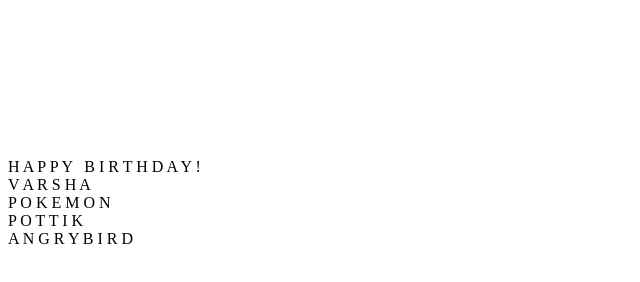
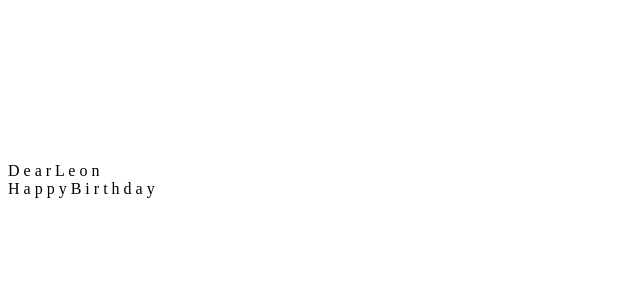
Before and after one commit to soma-bharath/Mini_Gift_16, a plain HTML site: page index.html in a window 1280 px wide. Shown: the whole page, without its empty margins (0-640 px from the left). Drawn offline with Linux system fonts and the light colour scheme.

Commit message:
Update index.html

```diff
--- a/index.html
+++ b/index.html
@@ -1,3 +1,13 @@
+<!DOCTYPE html>
+<html lang="en" >
+<head>
+  <meta charset="UTF-8">
+  <title>CodePen - birthday gift</title>
+  <link rel="stylesheet" href="./style.css">
+
+</head>
+<body>
+<!-- partial:index.partial.html -->
 <body>
   <div id="merrywrap" class="merrywrap">
     <canvas id="snowfall"></canvas>
@@ -9,58 +19,35 @@
     </div>
     <div class="icons">
       <div class="row">
-        <span>H</span>
-        <span>A</span>
-        <span>P</span>
-        <span>P</span>
-        <span>Y</span>
-        <span>&nbsp;</span>
-        <span>B</span>
-        <span>I</span>
-        <span>R</span>
-        <span>T</span>
-        <span>H</span>
         <span>D</span>
-        <span>A</span>
-        <span>Y</span>
-        <span>!</span>
+        <span>e</span>
+        <span>a</span>
+        <span>r</span>
+        <span>L</span>
+        <span>e</span>
+        <span>o</span>
+        <span>n</span>
       </div>
       <div class="row">
-          <span class="letter">V</span>
-          <span class="letter">A</span>
-          <span class="letter">R</span>
-          <span class="letter">S</span>
           <span class="letter">H</span>
-          <span class="letter">A</span>
-      </div>
-       <div class="row">
-          <span class="letter">P</span>
-          <span class="letter">O</span>
-          <span class="letter">K</span>
-          <span class="letter">E</span>
-          <span class="letter">M</span>
-          <span class="letter">O</span>
-          <span class="letter">N</span>
-      </div>
-       <div class="row">
-          <span class="letter">P</span>
-          <span class="letter">O</span>
-          <span class="letter">T</span>
-          <span class="letter">T</span>
-          <span class="letter">I</span>
-          <span class="letter">K</span>
-      </div>
-       <div class="row">
-          <span class="letter">A</span>
-          <span class="letter">N</span>
-          <span class="letter">G</span>
-          <span class="letter">R</span>
-          <span class="letter">Y</span>
+          <span class="letter">a</span>
+          <span class="letter">p</span>
+          <span class="letter">p</span>
+          <span class="letter">y</span>
           <span class="letter">B</span>
-          <span class="letter">I</span>
-          <span class="letter">R</span>
-          <span class="letter">D</span>
+          <span class="letter">i</span>
+          <span class="letter">r</span>
+          <span class="letter">t</span>
+          <span class="letter">h</span>
+          <span class="letter">d</span>
+          <span class="letter">a</span>
+          <span class="letter">y</span>
       </div>
     </div>
   </div>
 </body>
+<!-- partial -->
+  <script  src="./script.js"></script>
+
+</body>
+</html>
```
